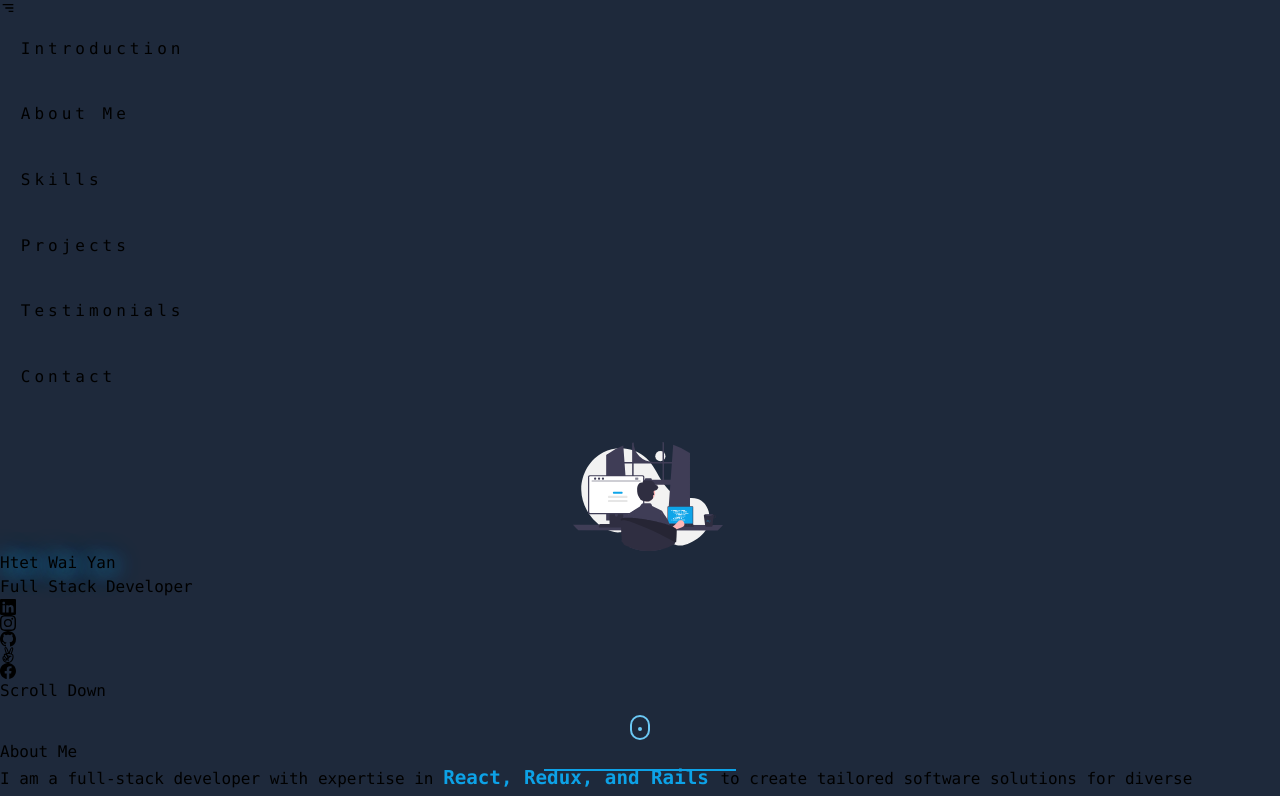
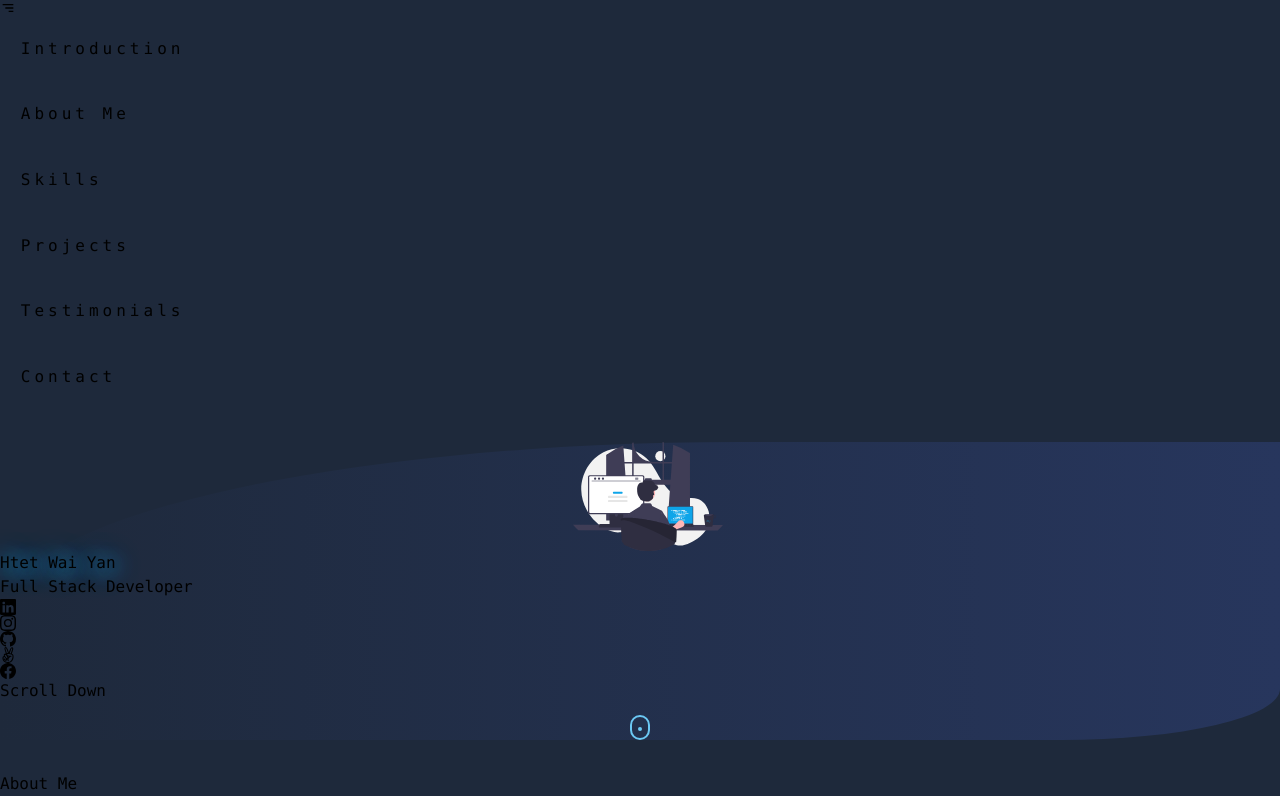
Before and after one commit to HtetWaiYan7191/my-portfolio, a React (Vite) app: page / in a window 1280 px wide. Shown: the top 796 px of the page. Built offline with nearby package versions, Linux system fonts and the light colour scheme.

Commit message:
Add linear gradient background image in introduction section

```diff
--- a/src/styles/AboutMe.css
+++ b/src/styles/AboutMe.css
@@ -5,6 +5,7 @@
 .about-me-title {
     position: relative;
 }
+
 
 .text-effect {
     color: hsl(199, 89%, 48%) ;
--- a/src/styles/ContactMe.css
+++ b/src/styles/ContactMe.css
@@ -1,3 +1,6 @@
+
+
+@media screen and (min-width:375px) {
     .input-box input, .input-box textarea {
         border: 1px solid rgba(255, 255, 255, 0.25);
         background-color: inherit;
@@ -12,6 +15,7 @@
 
     .input-box span {
         position: absolute;
+        top: 0;
         left: 0;
         padding: 10px;
         pointer-events: none;
@@ -51,7 +55,6 @@
         background-color: inherit;
         border-radius: 8px;
         overflow: hidden;
-
     }
 
     .box form {
@@ -100,3 +103,13 @@
             transform: rotate(360deg);
         }
     }
+}
+
+@media screen and (min-width:768px) {
+    .box {
+        width: 450;
+        max-width: 500px;
+        height: 530px;
+        max-height: 550px;
+    }
+}
--- a/src/styles/Introduction.css
+++ b/src/styles/Introduction.css
@@ -5,6 +5,18 @@
     transition: all 0.4s ease;
 }
 
+#introduction-section {
+    /* background-image: url('../assets/backgroundImages/star-background.avif'); */
+    background: linear-gradient(to right, rgb(30 41 59), rgb(39, 54, 93));
+    background-size: cover;
+    background-repeat: no-repeat;
+    background-position: center;
+    /* border-bottom: 1px solid white; */
+    margin-bottom: 2rem;
+    /* border-bottom-right-radius: 35%;
+    border-top-left-radius: 40%; */
+    animation: animate-section 3s  infinite;
+}
 
 .intro-img-container img {
     width: 150px;
@@ -100,4 +112,23 @@
     100% {
         border-color:#0EA5E9;
     }
+
+
 }
+
+@keyframes animate-section {
+    0% {
+        border-bottom-right-radius: 35%;
+        border-top-left-radius: 40%;
+    }
+
+    50% {
+        border-bottom-right-radius: 15%; /* Modified value */
+        border-top-left-radius: 60%;    /* Modified value */
+    }
+
+    100% {
+        border-bottom-right-radius: 35%;
+        border-top-left-radius: 40%;
+    }
+}
```
Lines whose indentation alone changed are shown as unchanged.
